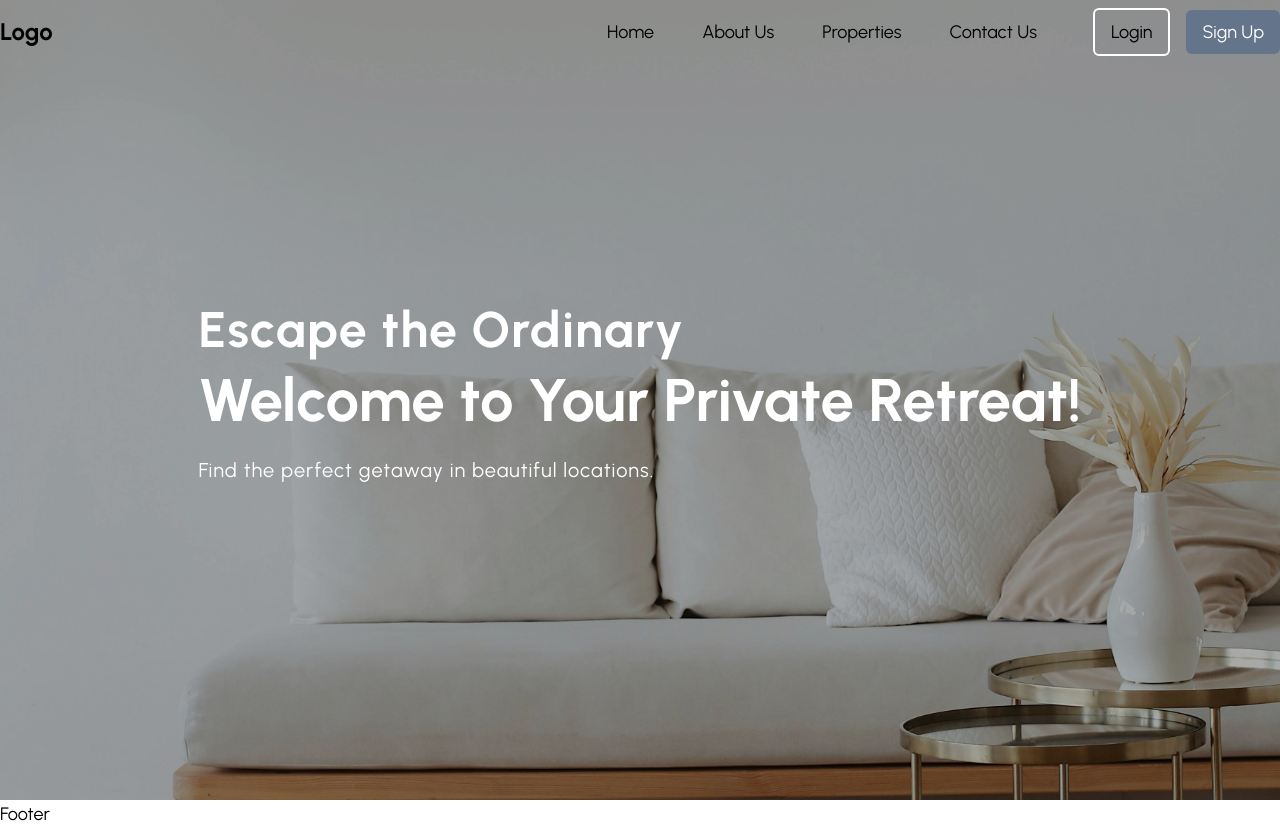
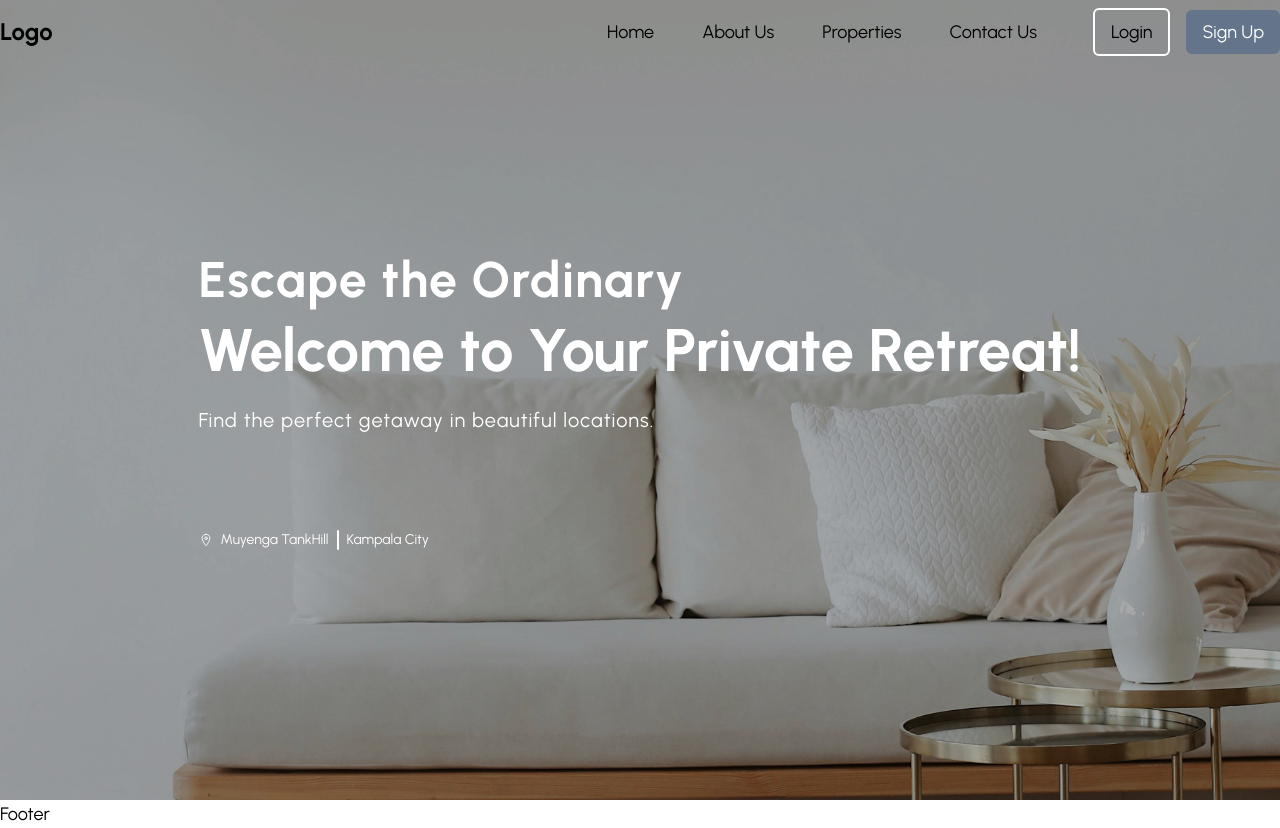
Before and after one commit to Orijadribo/vacation-rental, a React (Create React App) app in the folder frontend/: page / in a window 1280 px wide. Built offline with nearby package versions, Linux system fonts and the light colour scheme; the HTML template or start-up script is replaced by a standard one.

Commit message:
Added location on the banner

```diff
--- a/frontend/src/components/Banner.jsx
+++ b/frontend/src/components/Banner.jsx
@@ -1,9 +1,10 @@
 import React from 'react';
 import { pic_1 } from '../assets';
+import { IoLocationOutline } from 'react-icons/io5';
 
 const Banner = () => {
   return (
-    <div className='relative h-screen w-full'>
+    <div className='relative h-screen w-full -z-10'>
       <img src={pic_1} alt='banner' className='w-full h-full object-cover' />
       <div className='absolute inset-0 flex items-center justify-center w-full h-full bg-black bg-opacity-30'>
         <div className='flex flex-col max-w-screen-xl mx-auto'>
@@ -16,6 +17,12 @@ const Banner = () => {
           <p className='text-[20px] text-white leading-[60px] tracking-wider'>
             Find the perfect getaway in beautiful locations.
           </p>
+          <div className='flex items-center gap-2 text-white text-sm mt-20'>
+            <IoLocationOutline />
+            <p>Muyenga TankHill</p>
+            <div className='flex items-center justify-center w-[2px] h-[20px] bg-white rounded-full'></div>
+            <div>Kampala City</div>
+          </div>
         </div>
       </div>
     </div>
```
